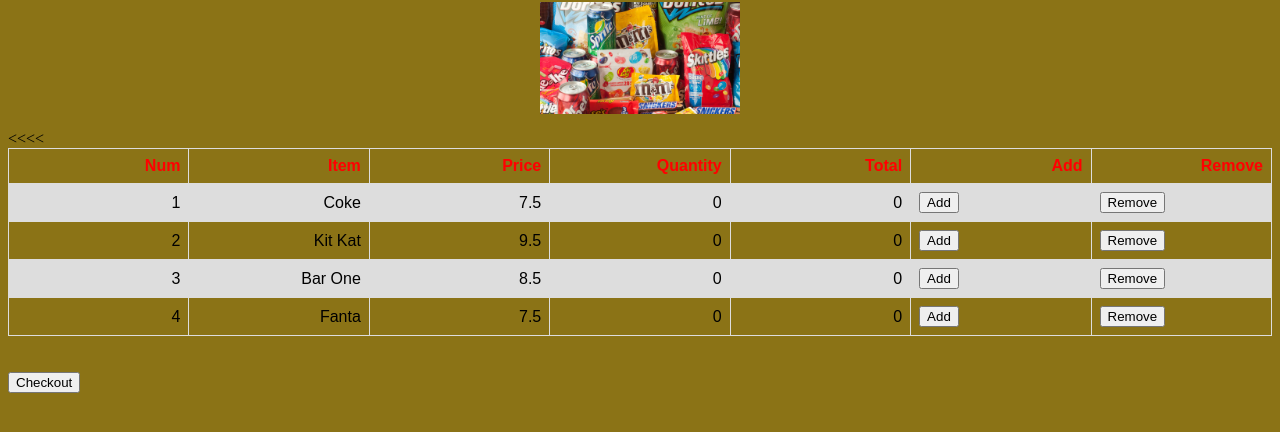
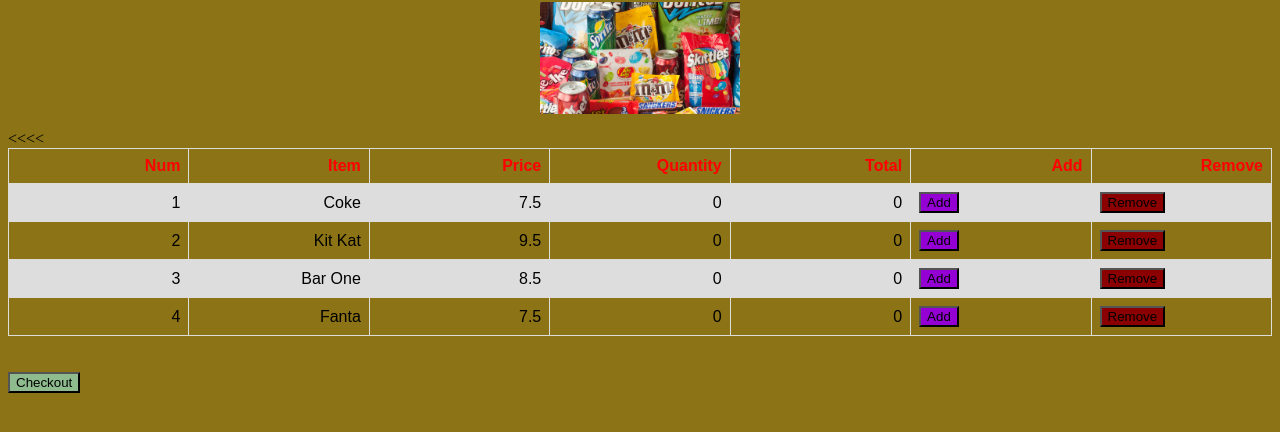
Before and after one commit to LindokuhleYende/CodeCollegeIntroToProgram, a plain HTML site: page myCode/Project2/shop.html in a window 1280 px wide. Shown: the part 78-510 px from the top of the page. Drawn offline with Linux system fonts and the light colour scheme.

Commit message:
Added the styling of buttons

```diff
--- a/myCode/Project2/shopStart.css
+++ b/myCode/Project2/shopStart.css
@@ -29,3 +29,15 @@ h1{
     margin-right: auto;
     width: 200px;
 }
+
+#checkoutTotal{
+    background-color: darkseagreen;
+}
+
+#add{
+    background-color: darkviolet;
+}
+
+#remove{
+    background-color: darkred;
+}
--- a/myCode/Project2/shopStart.js
+++ b/myCode/Project2/shopStart.js
@@ -25,7 +25,7 @@ function remove_selection(x) {
 
 function checkout(){
     var checkoutTotal = totalOrderAmt.toFixed(2);
-    document.getElementById("checkoutTotal").innerHTML = "Total Order Amount: " + checkoutTotal;
+    document.getElementById("total").innerHTML = "Total Order Amount: " + checkoutTotal;
 }
 
 function display_all() {
@@ -46,14 +46,14 @@ function display_all() {
         myTable += "<td style='width: 100px; text-align: right;'>" + prices[i] + "</td>";
         myTable += "<td style='width: 100px; text-align: right;'>" + quantities[i] + "</td>";
         myTable += "<td style='width: 100px; text-align: right;'>" + totals[i] + "</td>";
-        myTable += "<td><button onclick='add_selection(" + i + ")'>Add</button></td>";
-        myTable += "<td><button onclick='remove_selection(" + i + ")'>Remove</button></td>";
+        myTable += "<td><button id='add' onclick='add_selection(" + i + ")'>Add</button></td>";
+        myTable += "<td><button id='remove' onclick='remove_selection(" + i + ")'>Remove</button></td>";
     }
 
     myTable += "</table>";
     //myTable += "<br/><br/><p>Total: " + totalOrderAmt + "</p>";
-    myTable += "<br/><br/><button onclick='checkout()'>Checkout</button>";
-    myTable += "<p id='checkoutTotal'></p>";
+    myTable += "<br/><br/><button id='checkoutTotal' onclick='checkout()'>Checkout</button>";
+    myTable += "<p id='total' ></p>";
 
 
     // document.write(myTable);
```
